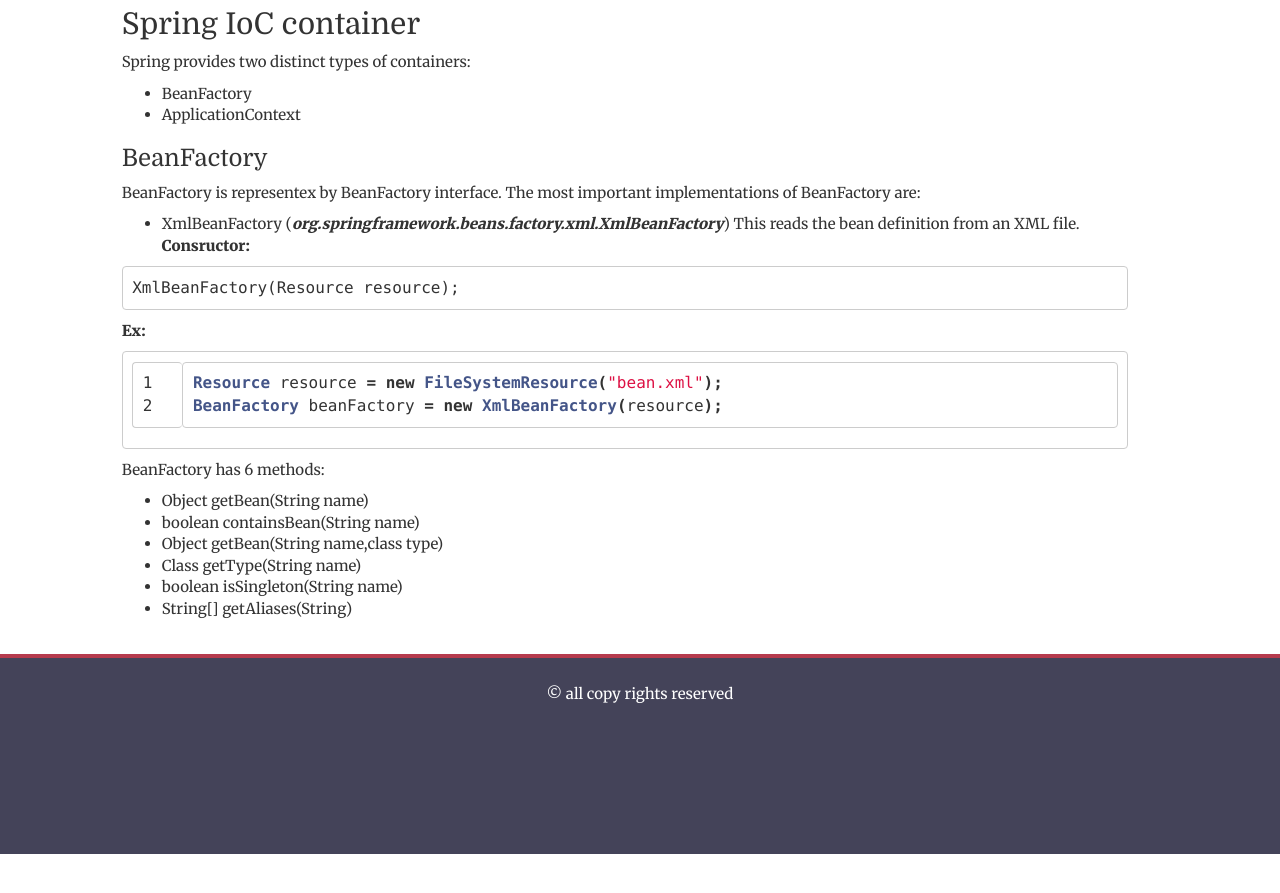
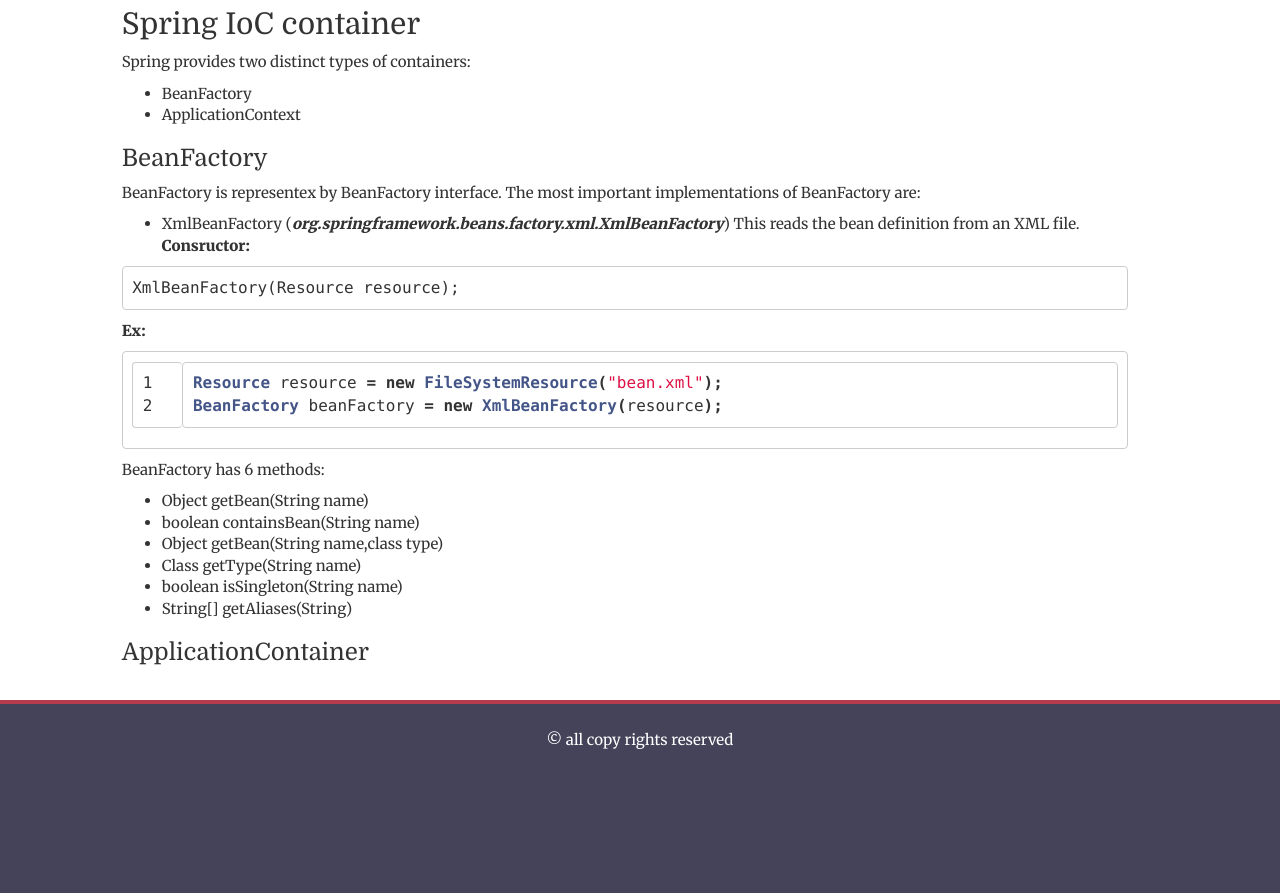
Before and after one commit to deepaksama/deepaksama.github.io, a Jekyll site: the page built from _posts/springcore/2017-03-04-Spring-Core-Tutorial.md, in a window 1280 px wide and 900 px high, scrolled down 1738 px. Shown: the top 893 px of the window. Built offline with Jekyll 4.4.1, drawn with Linux system fonts in a browser that asks for light colours; nearby versions of some CDN libraries; some web fonts are replaced; before the commit the page ends 2592 px from its top, so only the background shows below that.

Commit message:
Updated 2017-03-04-Spring-Core-Tutorial.md

```diff
--- a/_posts/springcore/2017-03-04-Spring-Core-Tutorial.md
+++ b/_posts/springcore/2017-03-04-Spring-Core-Tutorial.md
@@ -102,3 +102,5 @@
 * Class getType(String name)
 * boolean isSingleton(String name)
 * String[] getAliases(String)
+
+### ApplicationContainer
```
